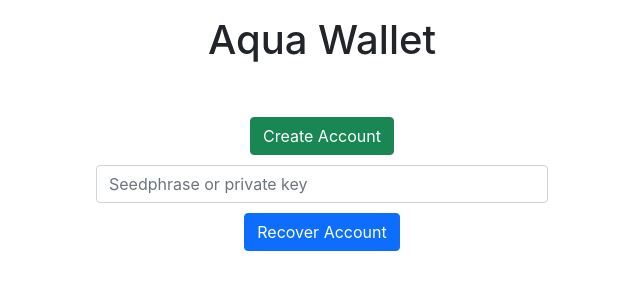
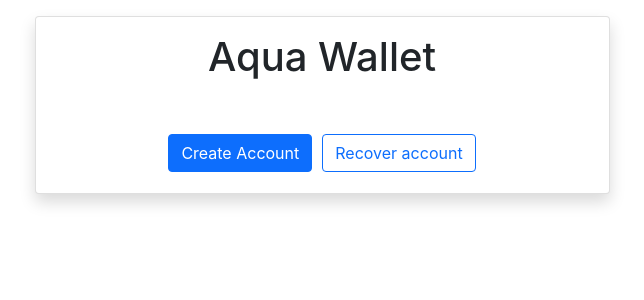
Before and after one commit to atilatech/aqua-wallet, a React (Create React App) app: page / in a window 1280 px wide. Shown: the top 300 px of the page, without its empty margins (318-962 px from the left). Built offline with nearby package versions, Linux system fonts and the light colour scheme.

Commit message:
add logic to recover either a private key or seed phrase

```diff
--- a/src/App.css
+++ b/src/App.css
@@ -1,6 +1,10 @@
 .App {
   text-align: center;
-  width: 500px;
+  width: 575px;
+}
+
+.AccountTransactions {
+  overflow-x: scroll;
 }
 
 input.form-control {
--- a/src/App.tsx
+++ b/src/App.tsx
@@ -5,7 +5,7 @@
 function App() {
 
   return (
-    <div className="App container mt-3">
+    <div className="App container mt-3 p-3 card shadow">
       <Home />
     </div>
   );
--- a/src/scenes/Account/AccountCreate.tsx
+++ b/src/scenes/Account/AccountCreate.tsx
@@ -10,17 +10,25 @@
   // Declare a new state variable, which we'll call "account"
   const [account, setAccount] = useState<Account | null>(null);
 
+  // Declare a new state variable, which we'll call "showRecoverInput"
+  // and initialize it to false
+  const [showRecoverInput, setShowRecoverInput] = useState(false);
+
   function handleChange(event: React.ChangeEvent<HTMLInputElement>) {
     // Update the seedphrase state with the value from the text input
     setSeedphrase(event.target.value);
   }
 
-  async function recoverAccount() {
-    // Call the generateAccount function and pass it 0 and the current seedphrase
-    const result = await generateAccount(0, seedphrase);
+  const handleKeyDown = async (event: React.KeyboardEvent<HTMLInputElement>) => {
+    if (event.keyCode === 13) {
+      event.preventDefault();
 
-    // Update the account state with the newly recovered account
-    setAccount(result.account);
+      // Call the generateAccount function and pass it 0 and the current seedphrase
+      const result = await generateAccount(seedphrase);
+
+      // Update the account state with the newly recovered account
+      setAccount(result.account);
+    }
   }
 
   async function createAccount() {
@@ -34,15 +42,20 @@
   return (
     <div className='AccountCreate container mt-5'>
       <form onSubmit={event=>event.preventDefault()}>
-        <button type="button" className="btn btn-success" onClick={createAccount}>
+        <button type="button" className="btn btn-primary" onClick={createAccount}>
           Create Account
         </button>
-        <div className="form-group">
-          <input type="text" placeholder='Seedphrase or private key' className="form-control" value={seedphrase} onChange={handleChange} />
-        </div>
-        <button type="button" className="btn btn-primary mr-3" onClick={recoverAccount}>
-          Recover Account
+        {/* Add a button to toggle showing the recover account input and button */}
+        <button type="button" className="btn btn-outline-primary ml-3" onClick={() => setShowRecoverInput(prevShowRecoverInput => !prevShowRecoverInput)}>
+          Recover account
         </button>
+        {/* Show the recover account input and button if showRecoverInput is true */}
+        {showRecoverInput && (
+          <div className="form-group mt-3">
+            <input type="text" placeholder='Seedphrase or private key for recovery' className="form-control"
+            value={seedphrase} onChange={handleChange} onKeyDown={handleKeyDown}/>
+          </div>
+        )}
       </form>
       {account &&
       <>
--- a/src/scenes/Account/AccountTransactions.tsx
+++ b/src/scenes/Account/AccountTransactions.tsx
@@ -51,12 +51,12 @@
     <div className="AccountTransactions">
 
         <h2>Transactions for Account: {account.address}</h2>
-        <table className="table table-striped">
+        <table className="table table-striped overflow-auto">
             <thead>
             <tr>
                 <th>Hash</th>
-                <th>From Address</th>
-                <th>To Address</th>
+                <th>From</th>
+                <th>To</th>
                 <th>Value</th>
                 <th>Timestamp</th>
             </tr>
--- a/src/utils/AccountUtils.ts
+++ b/src/utils/AccountUtils.ts
@@ -1,21 +1,26 @@
 import { Wallet } from 'ethers';
 import { Account } from '../models/Account';
 
-export function generateAccount(index: number = 0, seedPhrase: string = ''): { account: Account, seedPhrase: string } {
+export function generateAccount(seedPhrase: string = "", index: number = 0):
+{ account: Account, seedPhrase: string } {
+  let wallet: Wallet;
 
   // If the seed phrase is not provided, generate a random mnemonic using a CSPRNG
-  if (seedPhrase === '') {
+  if (seedPhrase === "") {
     seedPhrase = Wallet.createRandom().mnemonic.phrase;
   }
 
-  // Create a wallet from the mnemonic
-  const path = `m/44'/60'/0'/0/${index}`;
-  const wallet = Wallet.fromMnemonic(seedPhrase, path);
+  // If the seed phrase does not contain spaces, it is likely a mnemonic
+  wallet = (seedPhrase.includes(" ")) ? Wallet.fromMnemonic(seedPhrase, `m/44'/60'/0'/0/${index}`) :
+  new Wallet(seedPhrase);
 
-  const { address, privateKey } = wallet;
+  const { address } = wallet;
+  const account = { address, privateKey: wallet.privateKey };
 
-  console.log(`Generated account: `, { address, privateKey, seedPhrase });
-  return { account: { address, privateKey }, seedPhrase };
+  console.log(`Generated account: `, { account, seedPhrase });
+
+  // If the seedphrase does not include spaces then it's actually a private key, so return a blank string.
+  return { account, seedPhrase: seedPhrase.includes(" ")? seedPhrase : "" };
 }
 
 export function shortenAddress(str: string, numChars: number=4) {
```
